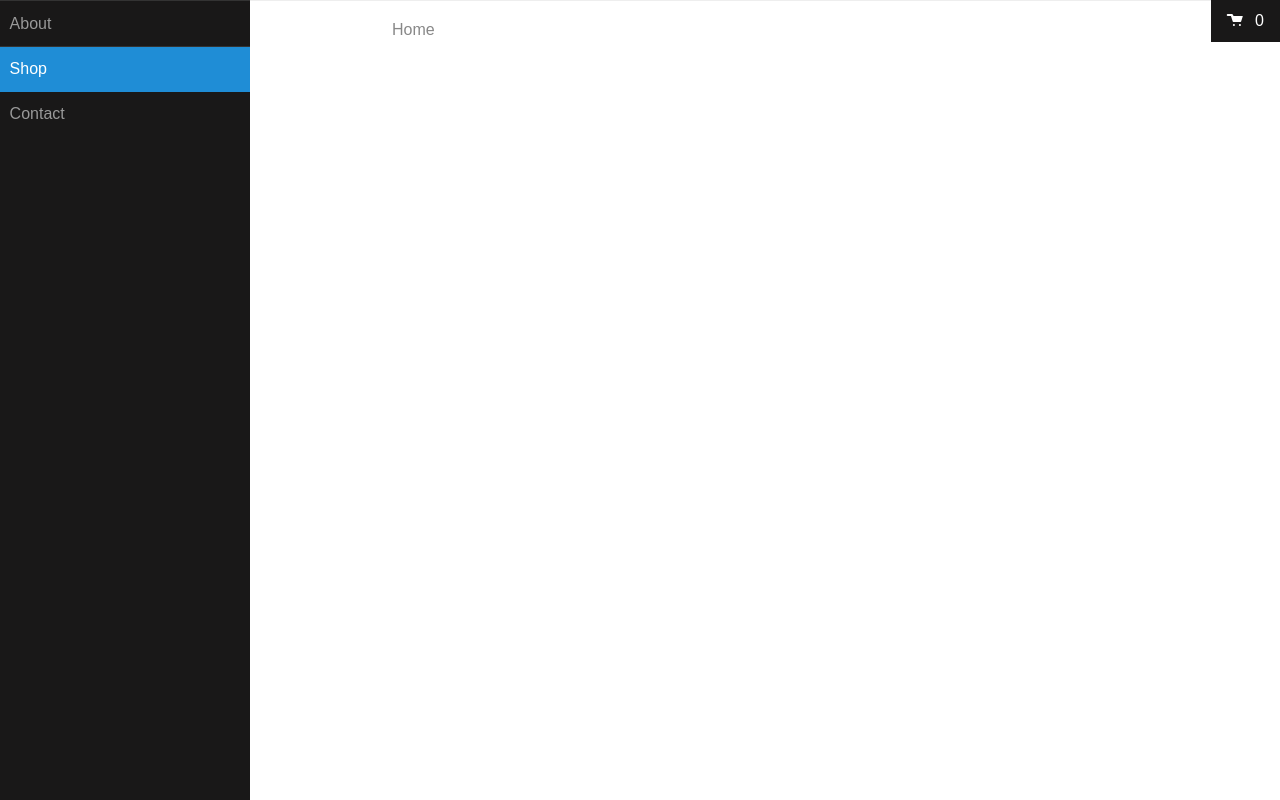
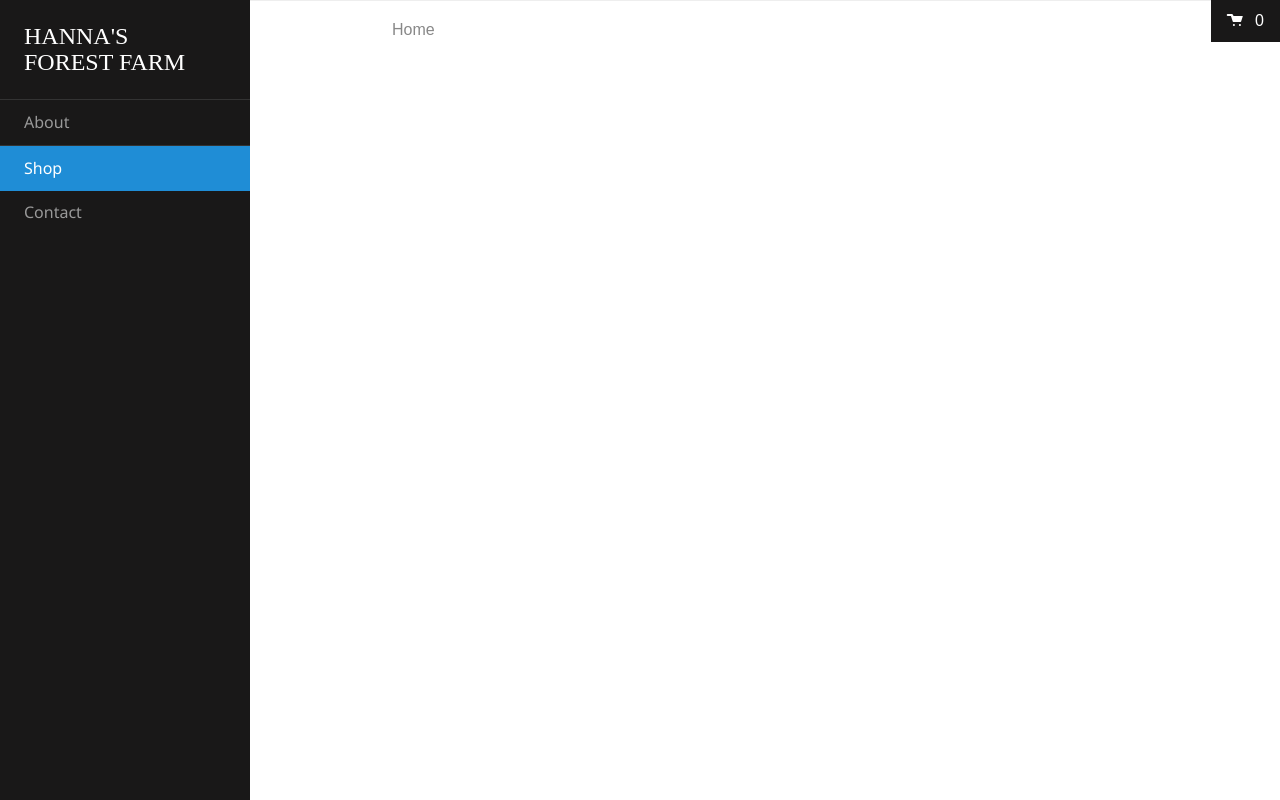
Before and after one commit to benthepoet/cold_commerce, a Django app: page / in a window 1280 px wide. Run offline with Django 3.2, Linux system fonts and the light colour scheme; data that the repository does not hold is empty.

Commit message:
Added brand.

```diff
--- a/core/static/css/site.css
+++ b/core/static/css/site.css
@@ -135,3 +135,17 @@ a:hover {
 .cart span.oi {
     padding-right: 0.5em;
 }
+
+.brand {
+    font-family: "Segoe UI Light";
+    color: #fff;
+    font-size: 1.5em;
+}
+
+#menu {
+    font-family: "Segoe UI";
+}
+
+#menu .pure-menu-item a {
+    padding-left: 1.5em;
+}
--- a/core/templates/core/base.html
+++ b/core/templates/core/base.html
@@ -23,6 +23,9 @@
             </a>
 
             <div id="menu">
+                <div class="p-1 brand">
+                    HANNA'S<br>FOREST FARM
+                </div>
                 <div class="pure-menu">
                     <ul class="pure-menu-list">
                         <li class="pure-menu-item"><a href="#" class="pure-menu-link">About</a></li>
```
